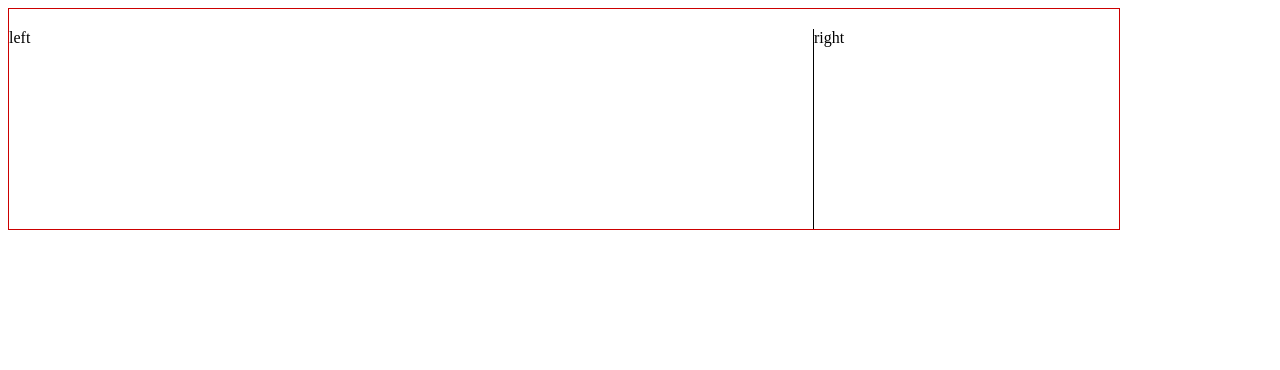
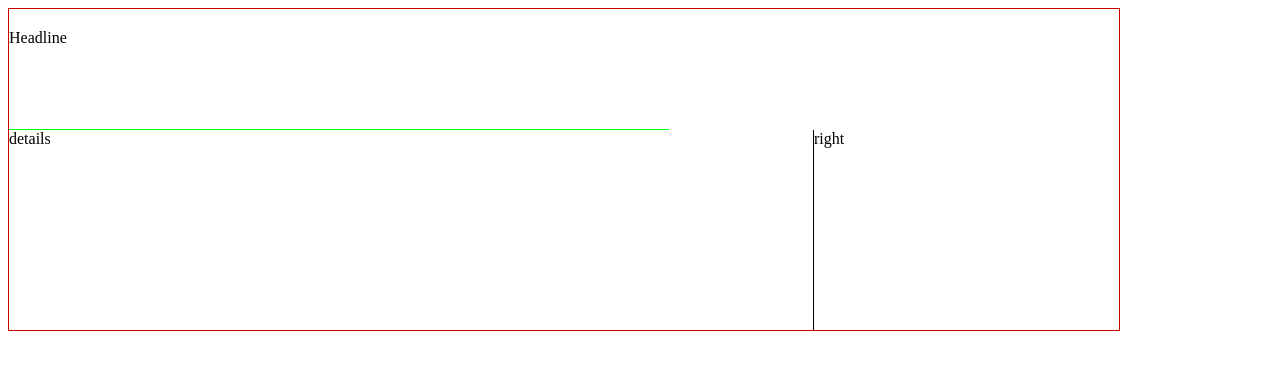
Before and after one commit to soups-from-scratch/recipes, a plain HTML site: page index.html in a window 1280 px wide. Drawn offline with Linux system fonts and the light colour scheme.

Commit message:
more changes

```diff
--- a/index.html
+++ b/index.html
@@ -11,8 +11,10 @@
 
 <body>
     <div class="body" style="width:1110px;height:100%;margin:0 auto;padding-top:20px;border:1px solid #cc0000;display:inline-block;">
-      <div class="left-column" style="width:800px;display:inline-block;height:200px;">left</div>
-
+      <div class="left-column" style="width:800px;display:inline-block;height:200px;">
+        <div class="headline-top" style="width:660px;height:100px;border-bottom:1px solid #00fa12;">Headline</div>
+        <div class="details-bottom" style="width:660px;height:160px;">details</div>
+      </div>
 
       <div class="right-column" style="width:300px;display:inline-block;border-left:1px solid #000;height:200px;">right</div>
     </div>
```
